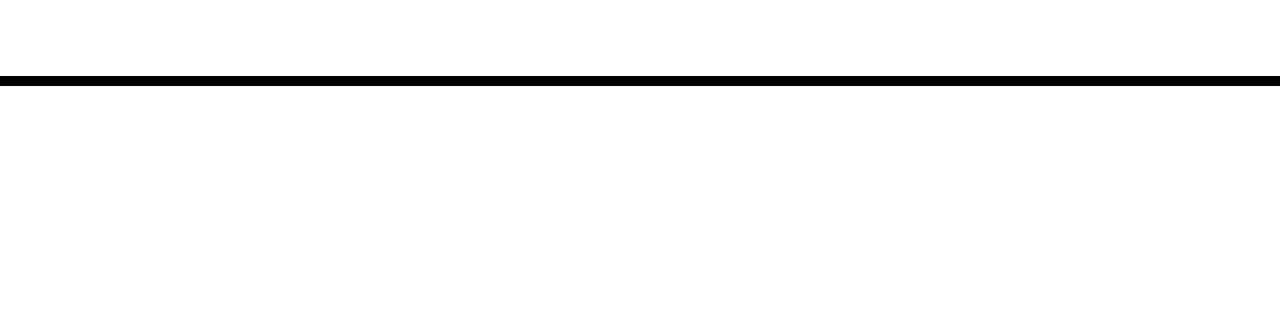
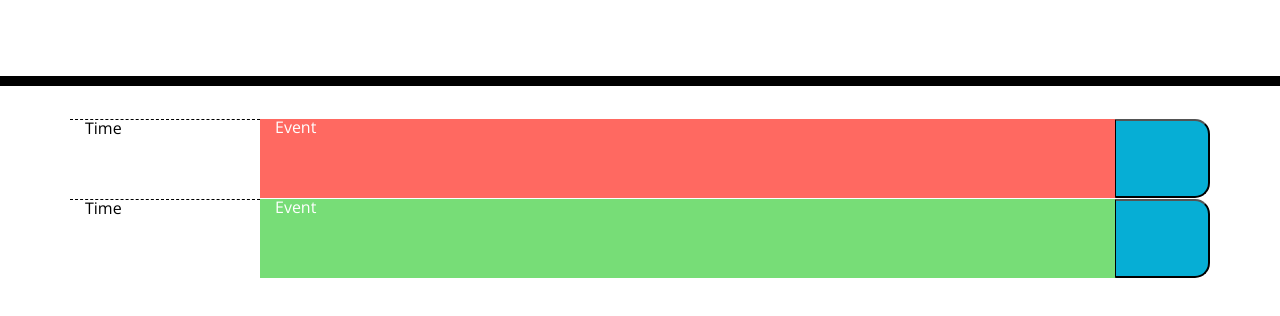
Before and after one commit to quasse/scheduler, a plain HTML site: page index.html in a window 1280 px wide. Shown: the part 182-498 px from the top of the page. Drawn offline with nearby package versions, Linux system fonts and the light colour scheme; a web font is replaced by a local one.

Commit message:
establish initial layout

```diff
--- a/index.html
+++ b/index.html
@@ -18,6 +18,10 @@
       href="https://fonts.googleapis.com/css?family=Open+Sans&display=swap"
       rel="stylesheet"
     />
+    <link
+      rel="stylesheet"
+      href="https://cdnjs.cloudflare.com/ajax/libs/open-iconic/1.1.1/font/css/open-iconic-bootstrap.min.css"
+    />
     <link rel="stylesheet" href="style.css" />
     <title>Work Day Scheduler</title>
   </head>
@@ -30,6 +34,24 @@
     </header>
     <div class="container">
       <!-- Timeblocks go here -->
+      <div class="row">
+        <div class="col-2 hour">Time</div>
+        <div class="col-9 present">Event</div>
+        <button
+          class="col-1 saveBtn oi oi-lock-locked"
+          id="save-event"
+          class="btn btn-block btn-add"
+        ></button>
+      </div>
+      <div class="row">
+        <div class="col-2 hour">Time</div>
+        <div class="col-9 future">Event</div>
+        <button
+          class="col-1 saveBtn oi oi-lock-locked"
+          id="save-event"
+          class="btn btn-block btn-add"
+        ></button>
+      </div>
     </div>
 
     <script src="https://code.jquery.com/jquery-3.4.1.min.js"></script>
--- a/style.css
+++ b/style.css
@@ -1,10 +1,10 @@
 body {
-  font-family: 'Open Sans', sans-serif;
+  font-family: "Open Sans", sans-serif;
   font-size: 16px;
   line-height: 1;
 }
 
-textarea{
+textarea {
   background: transparent;
   border: none;
   resize: none;
@@ -21,11 +21,11 @@ textarea{
   border-bottom: 10px solid black;
 }
 
-.description{
+.description {
   white-space: pre-wrap;
 }
 
-.time-block{
+.time-block {
   text-align: center;
   border-radius: 15px;
 }
@@ -33,7 +33,7 @@ textarea{
 .row {
   white-space: pre-wrap;
   height: 80px;
-  border-top: 1px solid white;;
+  border-top: 1px solid white;
 }
 
 .hour {
@@ -61,11 +61,11 @@ textarea{
   border-left: 1px solid black;
   border-top-right-radius: 15px;
   border-bottom-right-radius: 15px;
-  background-color: #06AED5;
+  background-color: #06aed5;
   color: white;
 }
 
 .saveBtn i:hover {
   font-size: 20px;
-  transition: all .3s ease-in-out;
+  transition: all 0.3s ease-in-out;
 }
```
